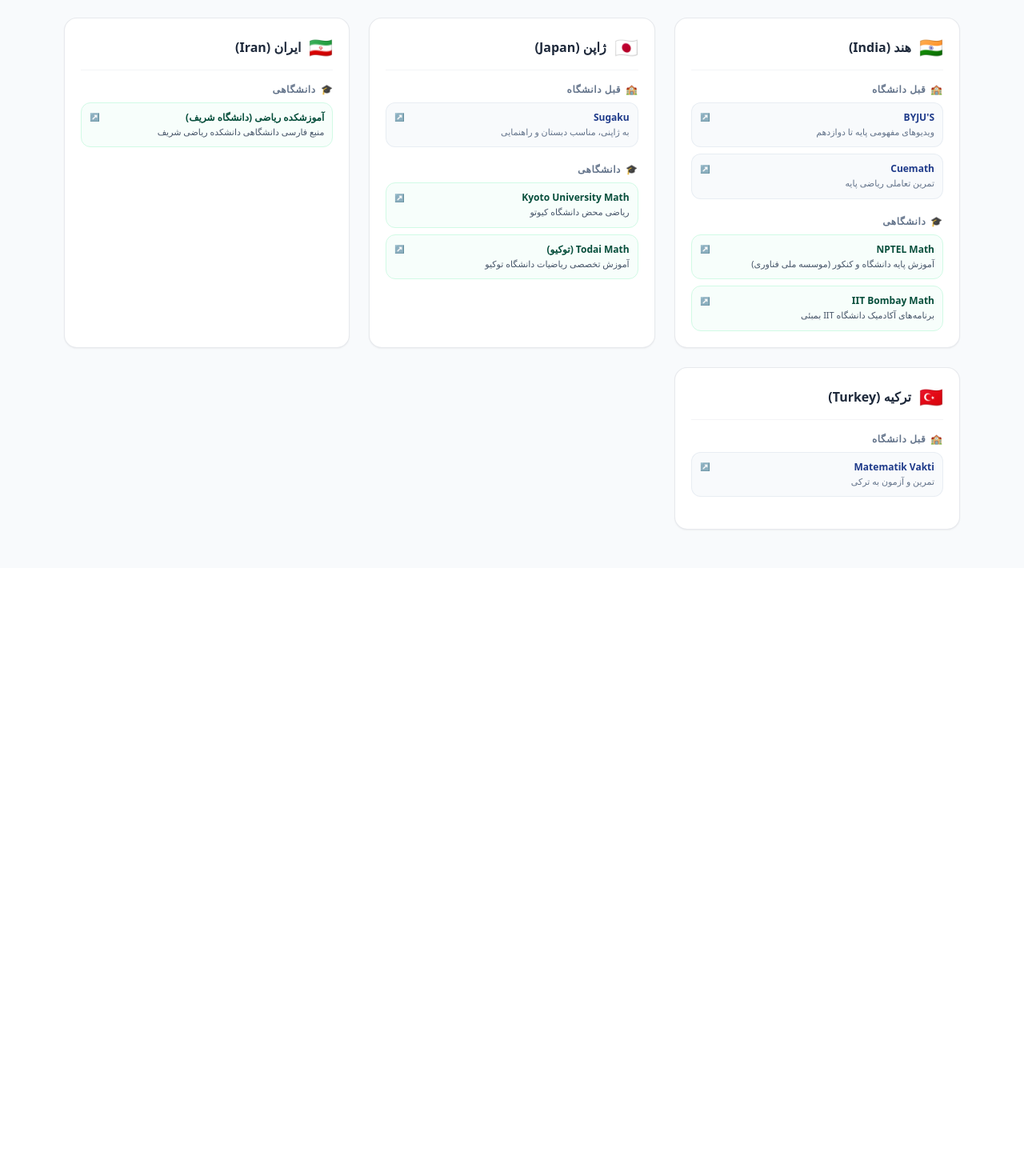
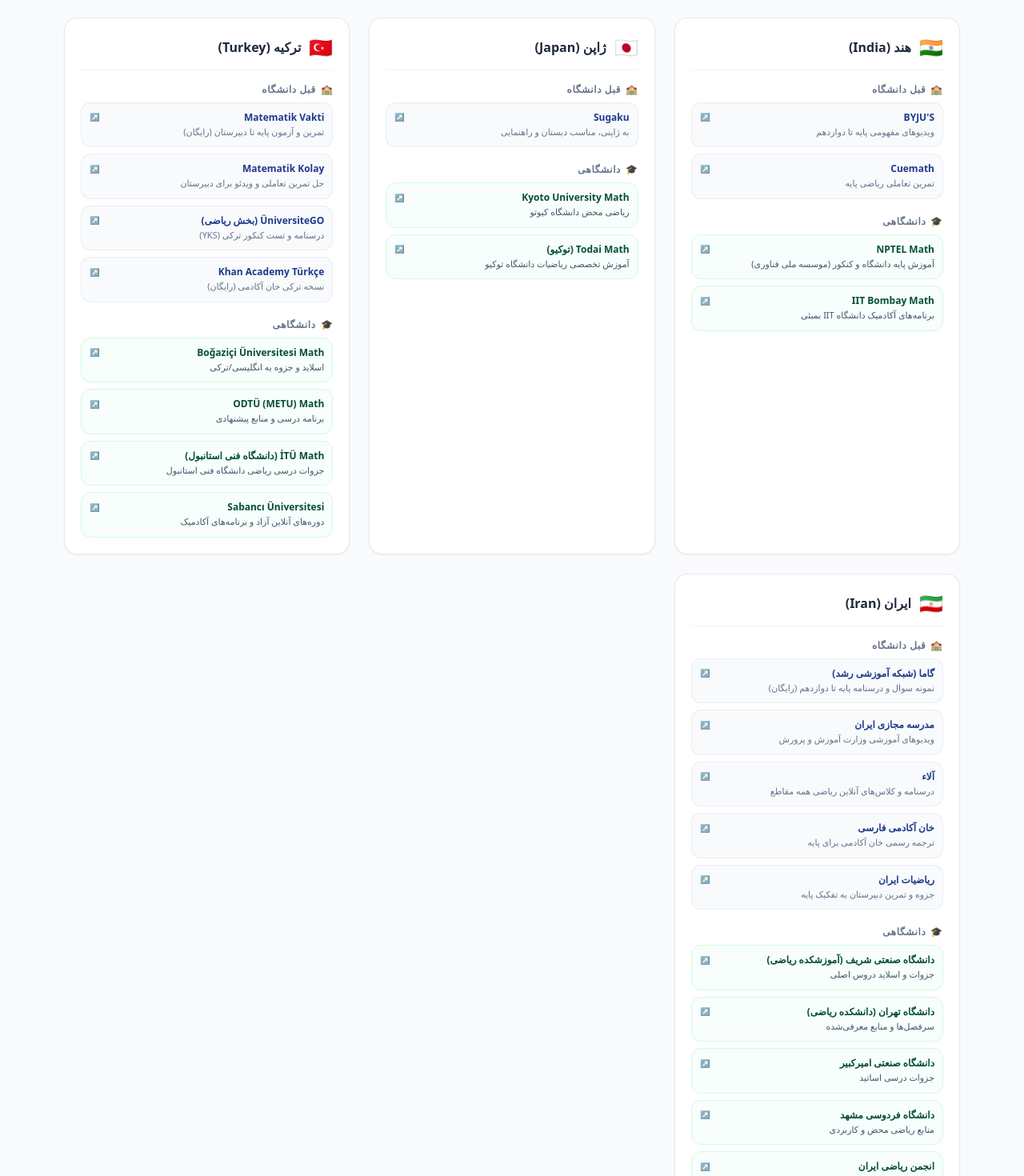
Before and after one commit to Hmohammadiz633/International-Mathematics-Site, a Next.js app: page /math-sites in a window 1280 px wide. Shown: the part 1120-2590 px from the top of the page at 80% size. Before the commit the page ends 1830 px from the top, so only its background shows below. Built offline with nearby package versions, Linux system fonts and the light colour scheme.

Commit message:
Update page.js

```diff
--- a/app/math-sites/page.js
+++ b/app/math-sites/page.js
@@ -112,22 +112,41 @@ export default function MathSitesPage() {
       ],
     },
     {
-      flag: '🇮🇷',
-      countryFa: 'ایران (Iran)',
-      countryEn: 'Iran',
-      preUniversity: [],
-      university: [
-        { name: 'آموزشکده ریاضی (دانشگاه شریف)', link: 'https://math.sharif.ir/educational-resources', descFa: 'منبع فارسی دانشگاهی دانشکده ریاضی شریف', descEn: 'Sharif University math educational resources' },
-      ],
-    },
-    {
       flag: '🇹🇷',
       countryFa: 'ترکیه (Turkey)',
       countryEn: 'Turkey',
       preUniversity: [
-        { name: 'Matematik Vakti', link: 'https://www.matematikvakti.com', descFa: 'تمرین و آزمون به ترکی', descEn: 'Math practice and tests in Turkish' },
+        { name: 'Matematik Vakti', link: 'https://www.matematikvakti.com', descFa: 'تمرین و آزمون پایه تا دبیرستان (رایگان)', descEn: 'Math practice and tests for K-12 (free)' },
+        { name: 'Matematik Kolay', link: 'https://www.matematikkolay.net', descFa: 'حل تمرین تعاملی و ویدئو برای دبیرستان', descEn: 'Interactive practice & videos for high school' },
+        { name: 'ÜniversiteGO (بخش ریاضی)', link: 'https://universitego.com/matematik', descFa: 'درسنامه و تست کنکور ترکی (YKS)', descEn: 'Turkish YKS exam math study guides & tests' },
+        { name: 'Khan Academy Türkçe', link: 'https://tr.khanacademy.org', descFa: 'نسخه ترکی خان آکادمی (رایگان)', descEn: 'Turkish version of Khan Academy (free)' },
       ],
-      university: [],
+      university: [
+        { name: 'Boğaziçi Üniversitesi Math', link: 'https://math.bogazici.edu.tr/undergraduate-courses', descFa: 'اسلاید و جزوه به انگلیسی/ترکی', descEn: 'Boğaziçi University slides & course notes' },
+        { name: 'ODTÜ (METU) Math', link: 'https://math.metu.edu.tr/undergraduate-programs', descFa: 'برنامه درسی و منابع پیشنهادی', descEn: 'METU undergraduate math curriculum & resources' },
+        { name: 'İTÜ Math (دانشگاه فنی استانبول)', link: 'https://www.itu.edu.tr/en/academic/mathematics', descFa: 'جزوات درسی ریاضی دانشگاه فنی استانبول', descEn: 'Istanbul Technical University math course booklets' },
+        { name: 'Sabancı Üniversitesi', link: 'https://www.sabanciuniv.edu/en/academic/mathematics', descFa: 'دوره‌های آنلاین آزاد و برنامه‌های آکادمیک', descEn: 'Sabancı University open online math courses' },
+      ],
+    },
+    {
+      flag: '🇮🇷',
+      countryFa: 'ایران (Iran)',
+      countryEn: 'Iran',
+      preUniversity: [
+        { name: 'گاما (شبکه آموزشی رشد)', link: 'https://gama.ir', descFa: 'نمونه سوال و درسنامه پایه تا دوازدهم (رایگان)', descEn: 'Gama K-12 study guides & exam samples' },
+        { name: 'مدرسه مجازی ایران', link: 'https://iranedu.ir', descFa: 'ویدیوهای آموزشی وزارت آموزش و پرورش', descEn: 'Ministry of Education educational videos' },
+        { name: 'آلاء', link: 'https://alaatv.com', descFa: 'درسنامه و کلاس‌های آنلاین ریاضی همه مقاطع', descEn: 'Alaa online math classes & video courses' },
+        { name: 'خان آکادمی فارسی', link: 'https://fa.khanacademy.org', descFa: 'ترجمه رسمی خان آکادمی برای پایه', descEn: 'Official Persian translation of Khan Academy' },
+        { name: 'ریاضیات ایران', link: 'https://riaziyat.ir', descFa: 'جزوه و تمرین دبیرستان به تفکیک پایه', descEn: 'High school math practice & booklets by grade' },
+      ],
+      university: [
+        { name: 'دانشگاه صنعتی شریف (آموزشکده ریاضی)', link: 'https://math.sharif.ir/educational-resources', descFa: 'جزوات و اسلاید دروس اصلی', descEn: 'Sharif University math course materials & slides' },
+        { name: 'دانشگاه تهران (دانشکده ریاضی)', link: 'https://math.ut.ac.ir/education/courses', descFa: 'سرفصل‌ها و منابع معرفی‌شده', descEn: 'University of Tehran math course syllabi' },
+        { name: 'دانشگاه صنعتی امیرکبیر', link: 'https://math.aut.ac.ir/teaching', descFa: 'جزوات درسی اساتید', descEn: 'Amirkabir University faculty course notes' },
+        { name: 'دانشگاه فردوسی مشهد', link: 'https://math.um.ac.ir/educational-resources', descFa: 'منابع ریاضی محض و کاربردی', descEn: 'Ferdowsi University pure & applied math resources' },
+        { name: 'انجمن ریاضی ایران', link: 'https://ims.ir', descFa: 'مقالات آموزشی و منابع تکمیلی', descEn: 'Iranian Mathematical Society articles & resources' },
+        { name: 'پرتال جامع ریاضیات (مگ‌ایران)', link: 'https://magiran.com', descFa: 'جستجوی مقالات ریاضی به فارسی', descEn: 'Search database for Persian math research papers' },
+      ],
     },
   ];
 
```
